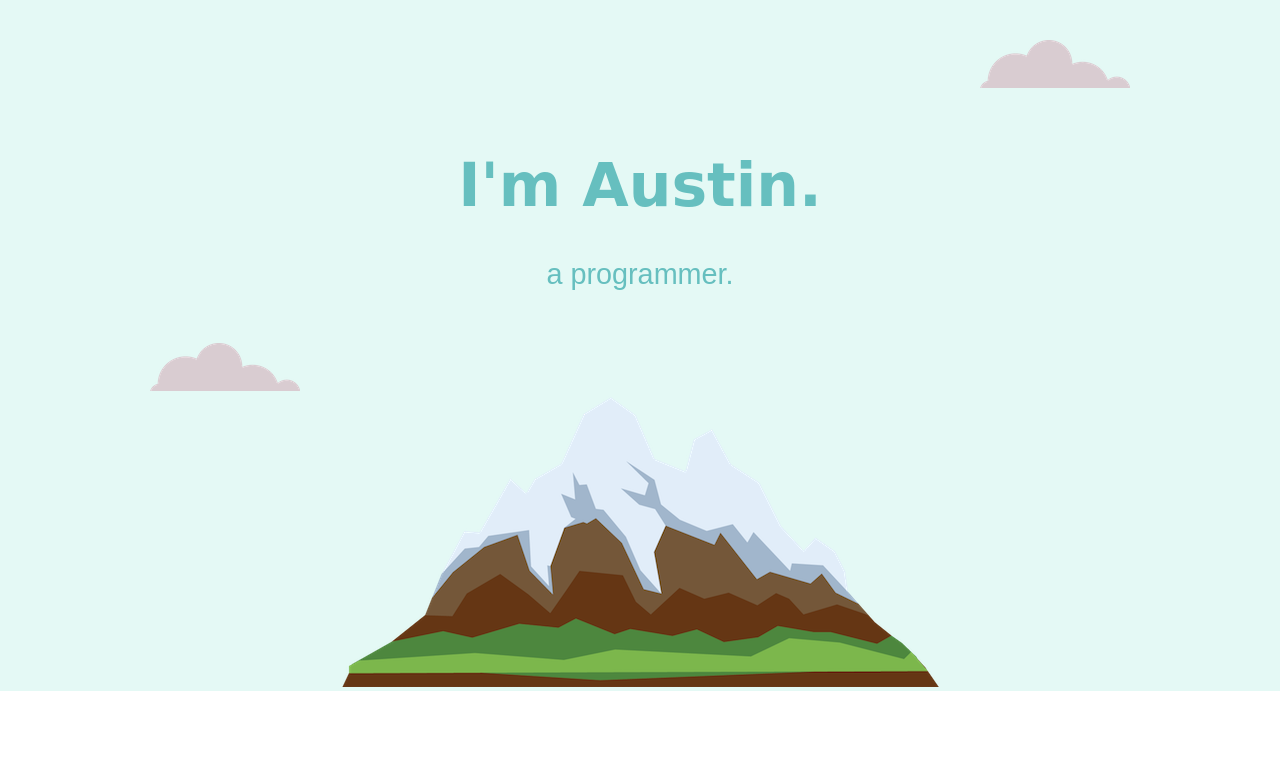
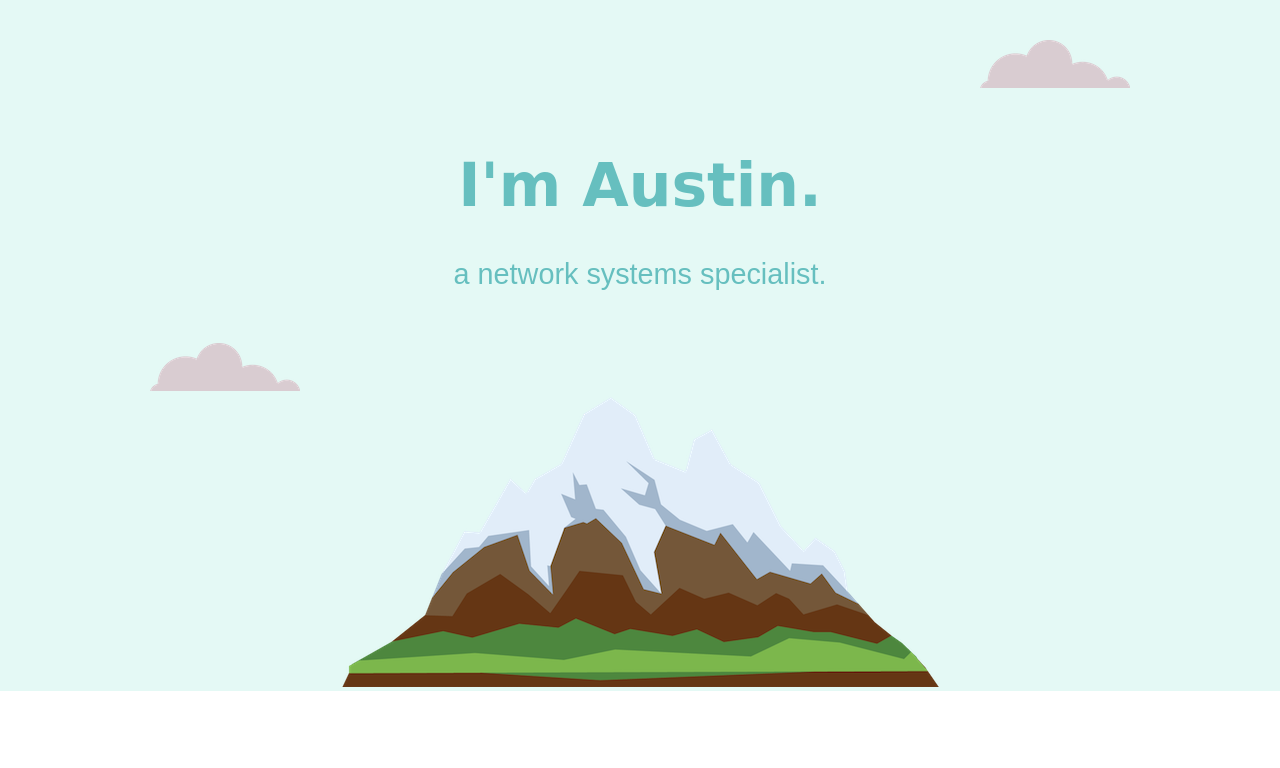
Before and after one commit to austinmccready/personal-website, a plain HTML site: page index.html in a window 1280 px wide. Shown: the top 768 px of the page. Drawn offline with Linux system fonts and the light colour scheme.

Commit message:
Update index.html

```diff
--- a/index.html
+++ b/index.html
@@ -15,7 +15,7 @@
       <img class="top-cloud" src="images/cloud.png" alt="cloud-img">
       <h1>I'm Austin.</h1>
       <!-- This was previously a <p> but wanted to change it to a heading. -->
-      <h4>a programmer.</h4>
+      <h4>a network systems specialist.</h4>
       <img class="bottom-cloud" src="images/cloud.png" alt="cloud-img">
       <img src="images/mountain.png" alt="mountain-img">
       </div>
```
